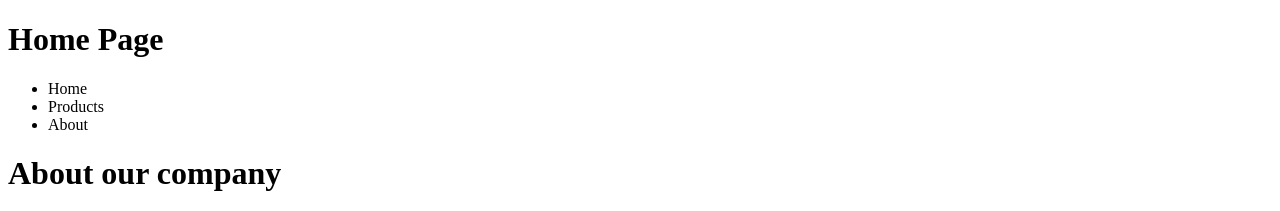
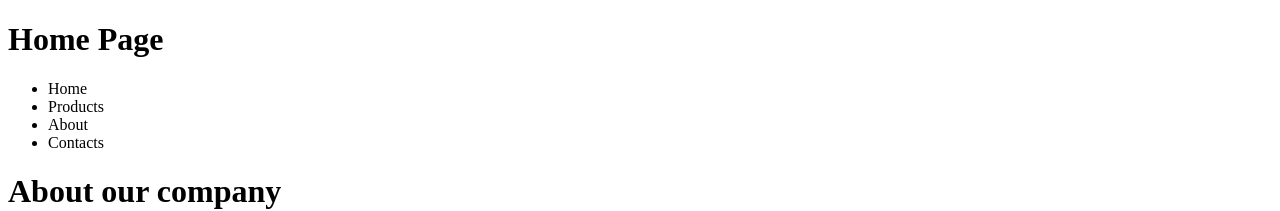
Before and after one commit to illuminate77/Automation-TP-Sep, a plain HTML site: page index.html in a window 1280 px wide. Shown: the top 211 px of the page. Drawn offline with Linux system fonts and the light colour scheme.

Commit message:
Extend html list

```diff
--- a/index.html
+++ b/index.html
@@ -13,6 +13,7 @@
                 <li>Home</li>
                 <li>Products</li>
                 <li>About</li>
+                <li>Contacts</li>
             </ul>
         </nav>
         <h1>About our company</h1>
```
